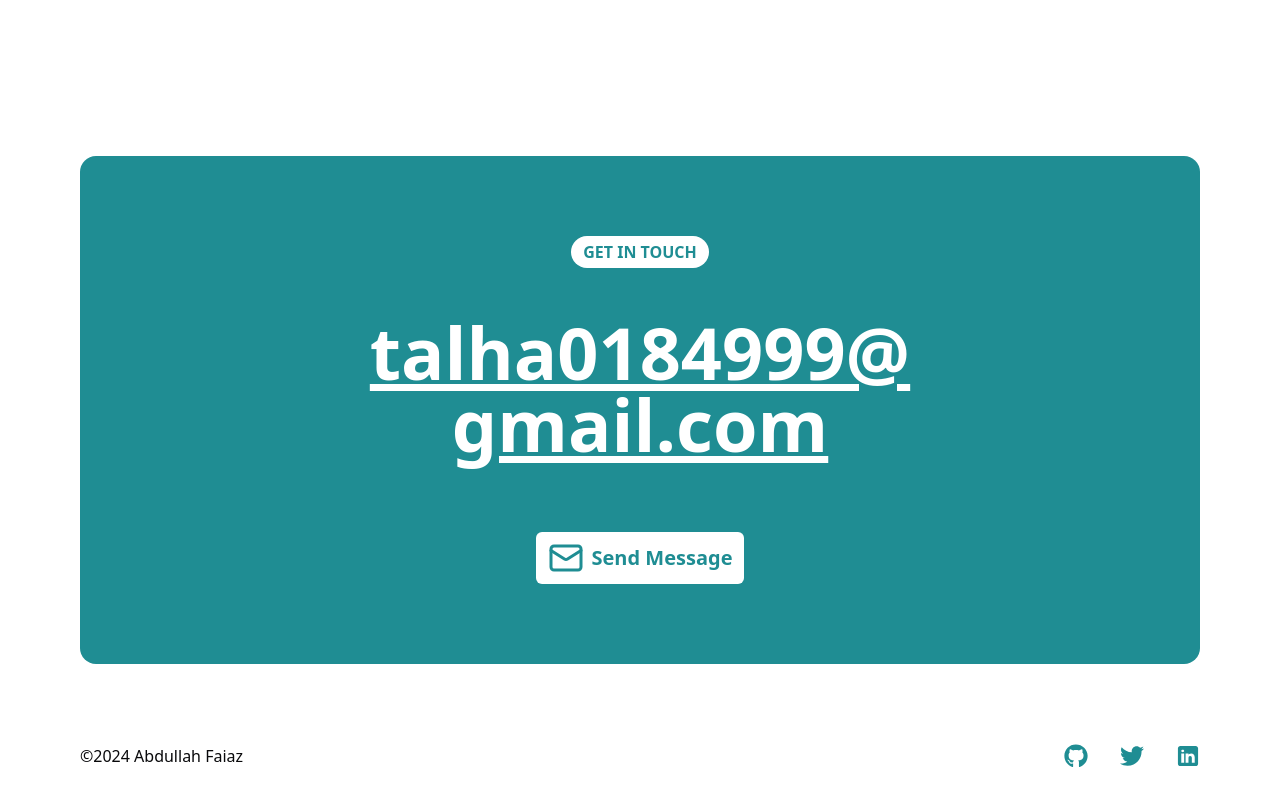
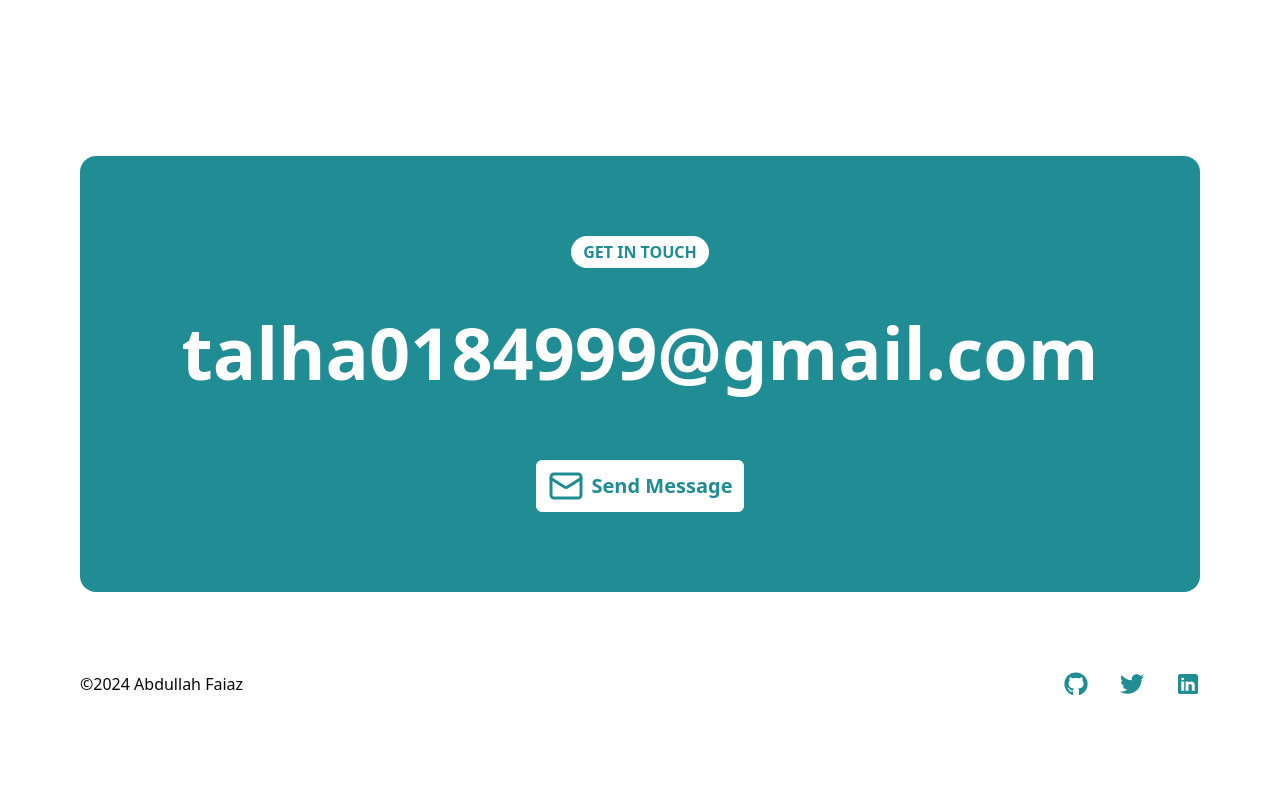
Before and after one commit to AbdullahFaiaz/Abdullah_Faiaz_Portfolio, a Next.js app: page / in a window 1280 px wide. Shown: the part 2556-3356 px from the top of the page. After the commit the page ends 3284 px from the top, so only its background shows below. Built offline with nearby package versions, Linux system fonts and the light colour scheme.

Commit message:
footer updated

```diff
--- a/src/layout/footer.tsx
+++ b/src/layout/footer.tsx
@@ -11,15 +11,15 @@ export default function Footer() {
             Get in touch
           </span>
         </div>
-        <a
+        {/* <a
           href={`${siteMetadata.email}`}
           target="_blank"
           className="mb-6 cursor-pointer text-center text-2xl font-bold underline sm:text-4xl lg:text-7xl"
-        >
-          <span>talha0184999@</span>
-          <br />
-          <span>gmail.com</span>
-        </a>
+        > */}
+        <div className="mb-6 text-center text-2xl font-bold sm:text-4xl lg:text-7xl">
+          talha0184999@gmail.com
+        </div>
+        {/* </a> */}
         <div className="flex justify-center">
           <ContactButton />
         </div>
```
